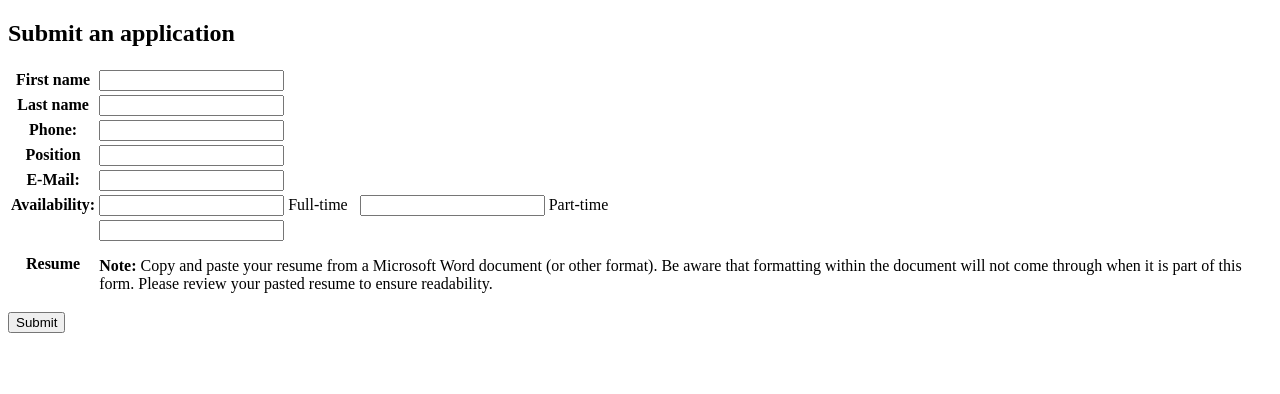
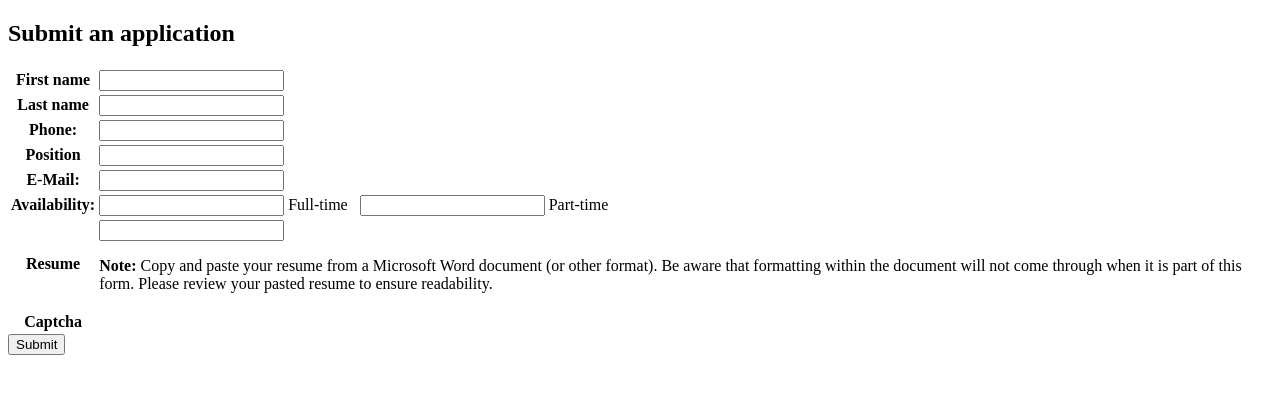
Before and after one commit to ImaginaryLandscape/iscape-jobboard, a Django app: template jobboard/templates/jobboard/submit_applicant.html in a window 1280 px wide. Shown: the top 394 px of the page. Run offline with Django 3.2, Linux system fonts and the light colour scheme; the template is opened without the code that fills it: most values are stand-ins (such as "Sample title", 1, 10 or a date in 2020); form fields are guessed from the names that the template uses.

Commit message:
now optionally supports django-simple-captcha on forms. If it's installed, it'll use it, otherwise, it ignores it

```diff
--- a/jobboard/templates/jobboard/submit_applicant.html
+++ b/jobboard/templates/jobboard/submit_applicant.html
@@ -105,6 +105,18 @@
         </p>
       </td>
     </tr>
+    {% if captcha %}
+    <tr>
+      <th>{{ applicant_form.captcha.label_tag }}</th>
+      <td>
+        {% if applicant_form.captcha.errors %}
+        <ul class="error">
+          {{ applicant_form.captcha.errors }}
+        </ul>
+        {% endif %}
+      <td>
+    </tr>
+    {% endif %}
   </table>
 
   <button class="submit" type="submit">Submit</button>
```
Also changed, not shown: jobboard/views.py (+10 -2 lines).
